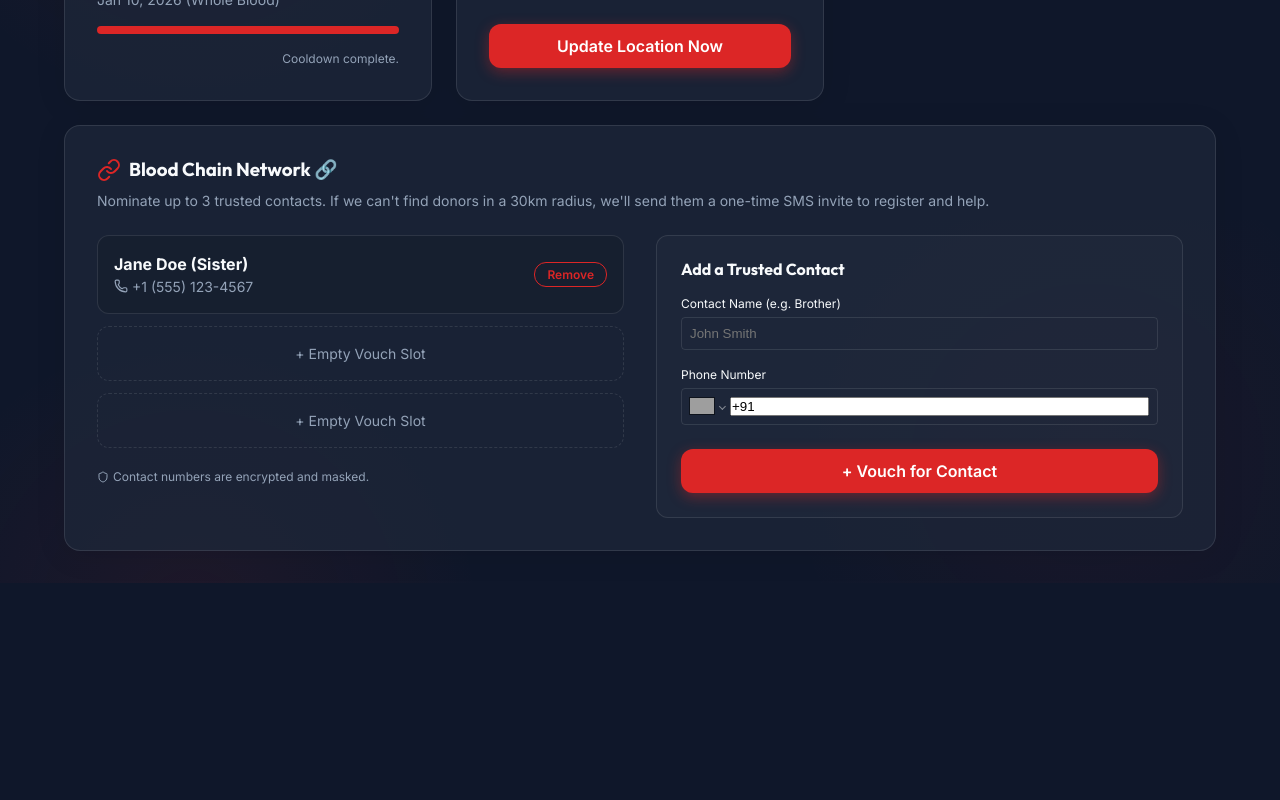
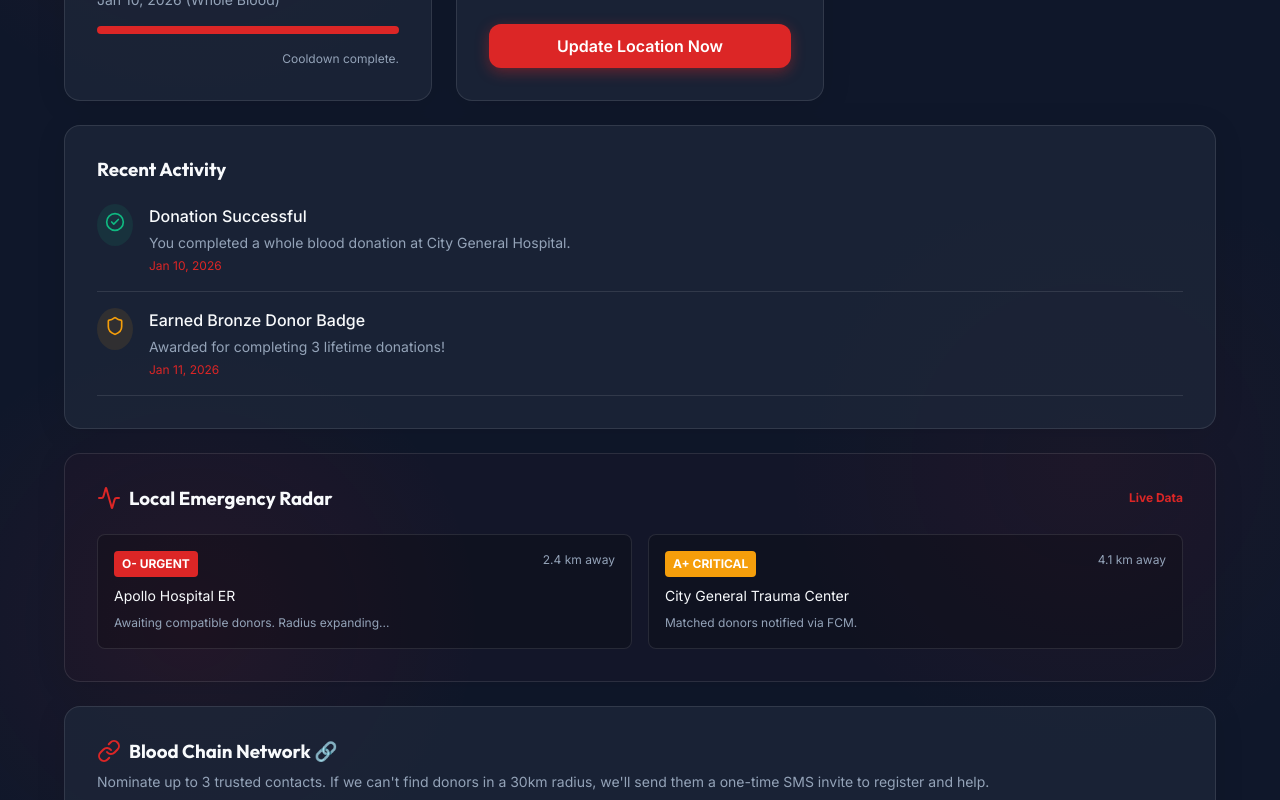
Before and after one commit to anucoder01/LifeLink, a React app in the folder frontend/: page /dashboard in a window 1280 px wide. Shown: the part 580-1380 px from the top of the page. Before the commit the page ends 1163 px from the top, so only its background shows below. Built offline with nearby package versions, Linux system fonts and the light colour scheme; grey boxes are pictures that could not be loaded; the HTML template or start-up script is replaced by a standard one.

Commit message:
feat: Add Recent Activity and Emergency Radar to Dashboard

```diff
--- a/frontend/src/pages/Dashboard.jsx
+++ b/frontend/src/pages/Dashboard.jsx
@@ -153,6 +153,66 @@ export default function Dashboard() {
           </PrimaryButton>
         </GlassCard>
 
+        {/* Recent Activity Feed */}
+        <GlassCard style={{ display: 'flex', flexDirection: 'column', gap: '1rem', gridColumn: '1 / -1' }}>
+          <h3 style={{ margin: '0 0 0.5rem 0' }}>Recent Activity</h3>
+          <div style={{ display: 'flex', flexDirection: 'column', gap: '1rem' }}>
+
+            <div style={{ display: 'flex', gap: '1rem', alignItems: 'flex-start', borderBottom: '1px solid var(--color-border)', paddingBottom: '1rem' }}>
+              <div style={{ padding: '0.5rem', background: 'rgba(16, 185, 129, 0.1)', borderRadius: '50%', color: '#10b981' }}>
+                <CheckCircle2 size={20} />
+              </div>
+              <div>
+                <p style={{ margin: '0 0 0.25rem 0', fontWeight: '500' }}>Donation Successful</p>
+                <p style={{ margin: 0, fontSize: '0.875rem', color: 'var(--color-text-muted)' }}>You completed a whole blood donation at City General Hospital.</p>
+                <span style={{ fontSize: '0.75rem', color: 'var(--color-primary)', marginTop: '0.25rem', display: 'block' }}>Jan 10, 2026</span>
+              </div>
+            </div>
+
+            <div style={{ display: 'flex', gap: '1rem', alignItems: 'flex-start', borderBottom: '1px solid var(--color-border)', paddingBottom: '1rem' }}>
+              <div style={{ padding: '0.5rem', background: 'rgba(245, 158, 11, 0.1)', borderRadius: '50%', color: 'var(--color-warning)' }}>
+                <Shield size={20} />
+              </div>
+              <div>
+                <p style={{ margin: '0 0 0.25rem 0', fontWeight: '500' }}>Earned Bronze Donor Badge</p>
+                <p style={{ margin: 0, fontSize: '0.875rem', color: 'var(--color-text-muted)' }}>Awarded for completing 3 lifetime donations!</p>
+                <span style={{ fontSize: '0.75rem', color: 'var(--color-primary)', marginTop: '0.25rem', display: 'block' }}>Jan 11, 2026</span>
+              </div>
+            </div>
+
+          </div>
+        </GlassCard>
+
+        {/* Nearby Active Emergencies */}
+        <GlassCard style={{ display: 'flex', flexDirection: 'column', gap: '1rem', gridColumn: '1 / -1', background: 'rgba(220,38,38,0.02)' }}>
+          <div style={{ display: 'flex', justifyContent: 'space-between', alignItems: 'center', marginBottom: '0.5rem' }}>
+            <h3 style={{ margin: 0, display: 'flex', alignItems: 'center', gap: '0.5rem' }}>
+              <Activity color="var(--color-primary)" /> Local Emergency Radar
+            </h3>
+            <span style={{ fontSize: '0.75rem', color: 'var(--color-primary)', fontWeight: 'bold' }}>Live Data</span>
+          </div>
+
+          <div style={{ display: 'flex', flexWrap: 'wrap', gap: '1rem' }}>
+            <div style={{ flex: '1 1 250px', background: 'rgba(0,0,0,0.2)', padding: '1rem', borderRadius: '8px', border: '1px solid var(--color-border)' }}>
+              <div style={{ display: 'flex', justifyContent: 'space-between', alignItems: 'flex-start', marginBottom: '0.5rem' }}>
+                <span style={{ background: 'var(--color-primary)', color: 'white', padding: '0.25rem 0.5rem', borderRadius: '4px', fontSize: '0.75rem', fontWeight: 'bold' }}>O- URGENT</span>
+                <span style={{ fontSize: '0.75rem', color: 'var(--color-text-muted)' }}>2.4 km away</span>
+              </div>
+              <p style={{ margin: '0 0 0.5rem 0', fontSize: '0.875rem' }}>Apollo Hospital ER</p>
+              <p style={{ margin: 0, fontSize: '0.75rem', color: 'var(--color-text-muted)' }}>Awaiting compatible donors. Radius expanding...</p>
+            </div>
+
+            <div style={{ flex: '1 1 250px', background: 'rgba(0,0,0,0.2)', padding: '1rem', borderRadius: '8px', border: '1px solid var(--color-border)' }}>
+              <div style={{ display: 'flex', justifyContent: 'space-between', alignItems: 'flex-start', marginBottom: '0.5rem' }}>
+                <span style={{ background: 'var(--color-warning)', color: 'white', padding: '0.25rem 0.5rem', borderRadius: '4px', fontSize: '0.75rem', fontWeight: 'bold' }}>A+ CRITICAL</span>
+                <span style={{ fontSize: '0.75rem', color: 'var(--color-text-muted)' }}>4.1 km away</span>
+              </div>
+              <p style={{ margin: '0 0 0.5rem 0', fontSize: '0.875rem' }}>City General Trauma Center</p>
+              <p style={{ margin: 0, fontSize: '0.75rem', color: 'var(--color-text-muted)' }}>Matched donors notified via FCM.</p>
+            </div>
+          </div>
+        </GlassCard>
+
         {/* Blood Chain Card */}
         <GlassCard style={{ gridColumn: '1 / -1' }}>
           <h3 style={{ display: 'flex', alignItems: 'center', gap: '0.5rem', marginBottom: '0.5rem' }}>
```
